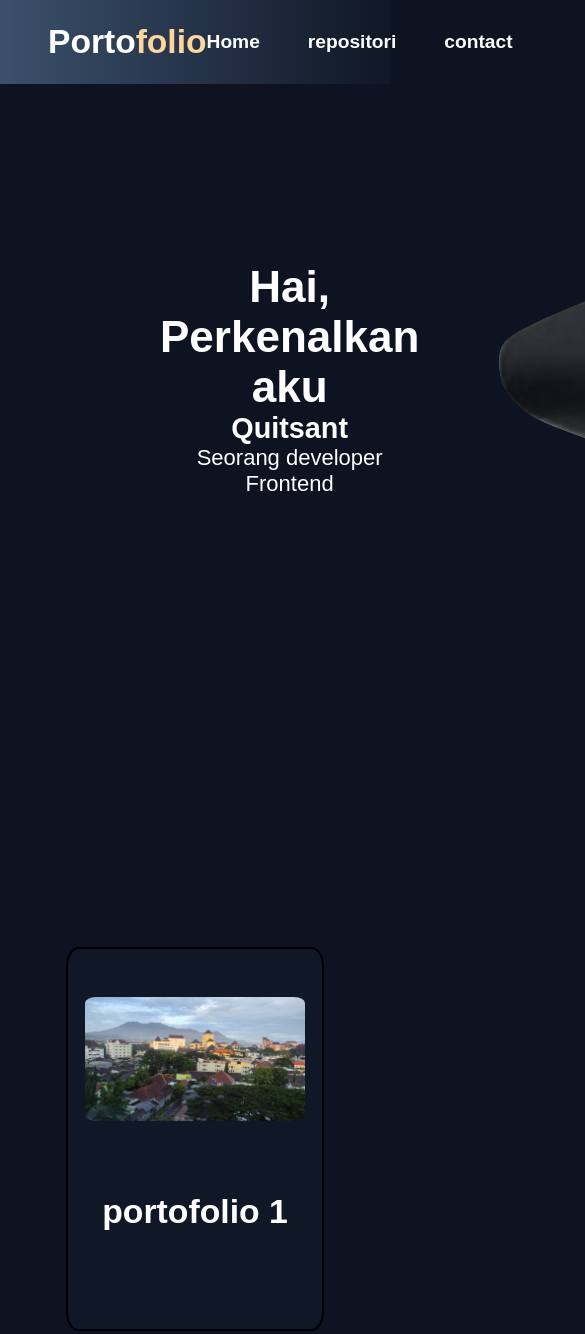
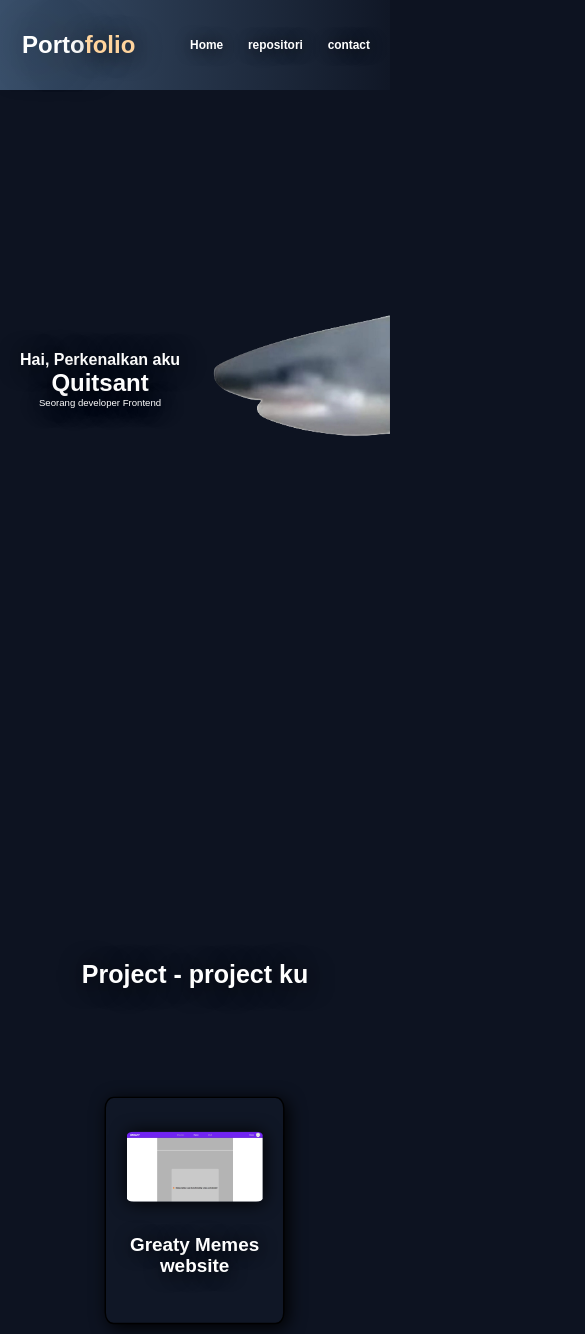
Before and after one commit to Quitsant/projectkecil, a plain HTML site: page index.html in a window 390 px wide. Shown: the top 1334 px of the page, 585 px wide, since content can reach past the window. Drawn offline with Linux system fonts and the light colour scheme.

Commit message:
pembaruan

```diff
--- /dev/null
+++ b/app/app.js
@@ -0,0 +1 @@
+console.log("helloWorld")
--- a/index.html
+++ b/index.html
@@ -11,8 +11,8 @@
     <nav>
         <div class="judul">Porto<span>folio</span></div>
         <div class="subnav">
-            <p><a href="">Home</a></p>
-            <p><a href="">repositori</a></p>
+            <p><a href="#Home">Home</a></p>
+            <p><a href="#repositori">repositori</a></p>
             <p><a href="">contact</a></p>
         </div>
     </nav>
@@ -21,7 +21,7 @@
     <div id="Home">
         <div class="pengenalan">
             <h1>Hai, Perkenalkan aku</h1>
-            <h2 style="font-size: 1.8rem;">Quitsant</h2>
+            <h2>Quitsant</h2>
             <p >Seorang developer Frontend</p>
         </div>
         <div class="gambar">
@@ -30,10 +30,17 @@
     </div>
 
     <div id="repositori">
-        <div id="box1" class="box1">
-            <img src="style/foto.jpg">
-            <p>portofolio 1</p>
+        <h1 class="judulrepo">Project - project ku</h1>
+        <div class="penampungan">
+            <div id="box1" class="box1" onclick="window.open('https://greaty.vercel.app', '_blank')">
+                <img src="style/box1.webp">
+                <p>Greaty Memes website</p>
+            </div>
         </div>
     </div>
+
+
+
+    <script src="app/app.js"></script>
 </body>
 </html>
--- a/style/style.css
+++ b/style/style.css
@@ -4,6 +4,8 @@
     text-decoration: none;
     color: var(--font_color1);
     font-family: sans-serif;
+    text-shadow: 2px 2px  25px black;
+    transition: ease-in-out 152ms;
 }
 
 :root {
@@ -22,7 +24,8 @@ body {
 nav {
     background: linear-gradient(to right, #3a506b, #101726);
     width: 100%;
-    height: 10vh;
+    height: 5.625rem;
+    max-height: 5.625rem;
     display: flex;
     justify-content: space-between;
     align-items: center;
@@ -33,10 +36,13 @@ nav {
 }
 
 nav .judul {
+    transition: ease 152ms;
     margin-left: 3rem;
     color: var(--font_color1);
     font-weight: 800;
     font-size: 2.1rem;
+    text-shadow: 1px 1px 50px black;
+    cursor: default;
 }
 
 nav .judul span {
@@ -51,8 +57,24 @@ nav .subnav {
     margin-right: 5rem;
     font-size: 1.2rem;
     font-weight: 700;
+
+}
+nav .subnav p {
+    transition: ease 152ms;
 }
 
+nav .subnav p:hover {
+    transform: scale(1.1);
+}
+
+nav .subnav p:checked {
+    transform: scale(1.1);
+    color: rgb(197, 197, 197);
+}
+
+nav .menu-toggle {
+    display: none;
+}
 
 /* style konten */
 #Home {
@@ -66,47 +88,135 @@ nav .subnav {
 
 .pengenalan {
     font-size: 22px;
-    margin-left: 10rem;
+    margin-left: 150px;
     text-align: center;
+}
+
+.pengenalan h2 {
+    font-size: 1.8rem;
 }
 
 .gambar img {
     width: 42rem;
-    filter: brightness(50%);
+}
+
+.judulrepo {
+    padding-top: 200px;
+    margin-bottom: -120px;
+    width: 100%;
+    text-align: center;
+    font-weight: 800;
+    cursor: default;
 }
 
 /* reposotori */
 #repositori {
     position: relative;
     width: 100%;
-    height: 90vh;
+    height: 98vh;
+}
+
+#repositori .penampungan {
     display: flex;
     justify-content: center;
     align-items: center;
+    width: 100%;
+    height: 100%;
 }
 
 .box1 {
-    box-shadow: inset;
+    box-shadow: 5px 5px 25px black;
     background-color: #101726;
     border: 2px solid black;
     width: 30vh;
-    height: 45vh;
+    height: 38vh;
     display: inline;
     text-align: center;
     justify-content: center;
     align-items: center;
     border-radius: 5%;
+    transition: ease-in-out 152ms;
+}
+
+.box1:hover {
+    transform: scale(1.04);
+    cursor: pointer;
 }
 
 .box1 img {
-    width: 26vh;
+    width: 23vh;
     border-radius: 5%;
     margin-top: 3rem;
+    box-shadow:1px 1px 25px black;
 }
 
 .box1 p {
-    margin-top: 8vh;
-    font-size: 4vh;
+    margin-top: 5vh;
+    font-size: 3.2vh;
     font-weight: 800;
+}
 
+
+
+@media (max-width: 700px) {
+    nav {
+        width: 100%;
+    }
+
+    nav .judul {
+        transition: ease 152ms;
+        font-size: 24px;
+        margin-left: 22px;
+    }
+
+    nav .subnav {
+        transform: scale(0.62);
+        gap: 40px;
+        margin-right: -32px;
+    }
+
+    nav .menu-toggle {
+        display: flex;
+        margin-right: 3rem;
+        z-index: 20;
+    }
+
+
+    /* style konten */
+    #Home {
+        position: relative;
+        width: 100%;
+        height: 90vh;
+        align-items: center;
+    }
+
+    .pengenalan {
+        font-size: 8px;
+        margin-left: 20px;
+    }
+
+    .pengenalan h2 {
+        font-size: 1.5rem;
+    }
+
+    .pengenalan p {
+        font-size: larger;
+    }
+
+    .gambar img {
+        width: 200px;
+    }
+
+    #repositori {
+        width: 100%;
+    }
+
+    .judulrepo {
+        font-size: 25px;
+        margin-bottom: -12rem;
+    }
+
+    .box1 {
+        transform: scale(0.7);
+    }
 }
```
Also changed, not shown: style/box1.webp (added).
